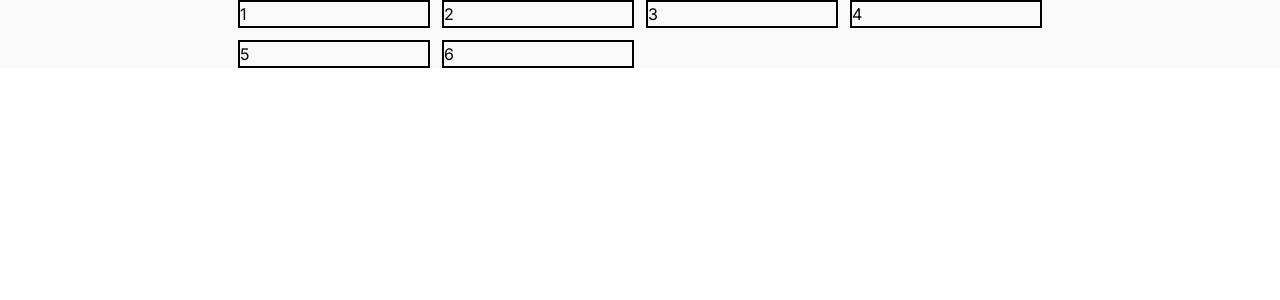
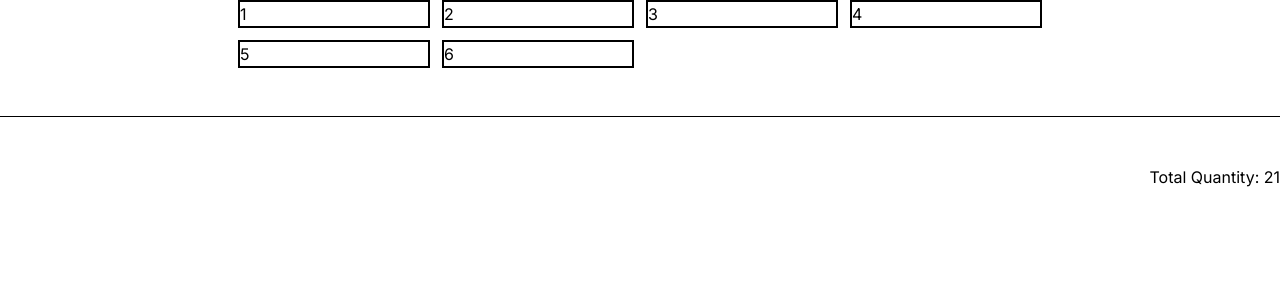
Before and after one commit to GiselleMilano/dango_test, a Next.js app: page / in a window 1280 px wide. Shown: the top 300 px of the page. Built offline with nearby package versions, Linux system fonts and the light colour scheme.

Commit message:
TotalQuantityProducts component added in page This component renders the total sum products quantity

```diff
--- /dev/null
+++ b/src/app/components/TotalQuantityProducts.js
@@ -0,0 +1,10 @@
+"use client";
+import React from "react";
+
+export default function TotalQuantityProducts({ products }) {
+  const totalQuantity = products.reduce((accumulator, item) => {
+    return accumulator + item.quantity;
+  }, 0);
+
+  return <p>Total Quantity: {totalQuantity}</p>;
+}
--- a/src/app/page.js
+++ b/src/app/page.js
@@ -1,6 +1,7 @@
 "use client";
 import { useState } from "react";
 import ProductList from "./components/ProductList";
+import TotalQuantityProducts from "./components/TotalQuantityProducts";
 
 export default function Home() {
   const [products, setProducts] = useState([
@@ -61,9 +62,17 @@ export default function Home() {
   ]);
 
   return (
-    <main className="w-full bg-neutral-50">
-      <div className="w-full h-full flex flex-col justify-center items-center">
-        <ProductList products={products} />
+    <main className="w-full h-full">
+      <div className="flex justify-center flex-col items-center gap-8">
+        <div className="w-full h-full flex flex-col justify-center items-center">
+          <ProductList products={products} />
+        </div>
+        <div className="w-full flex justify-center">
+          <hr className="w-full mt-4 mb-4 border-b-1 border-black" />
+        </div>
+        <div className="w-full flex justify-end">
+          <TotalQuantityProducts products={products} />
+        </div>
       </div>
     </main>
   );
```
